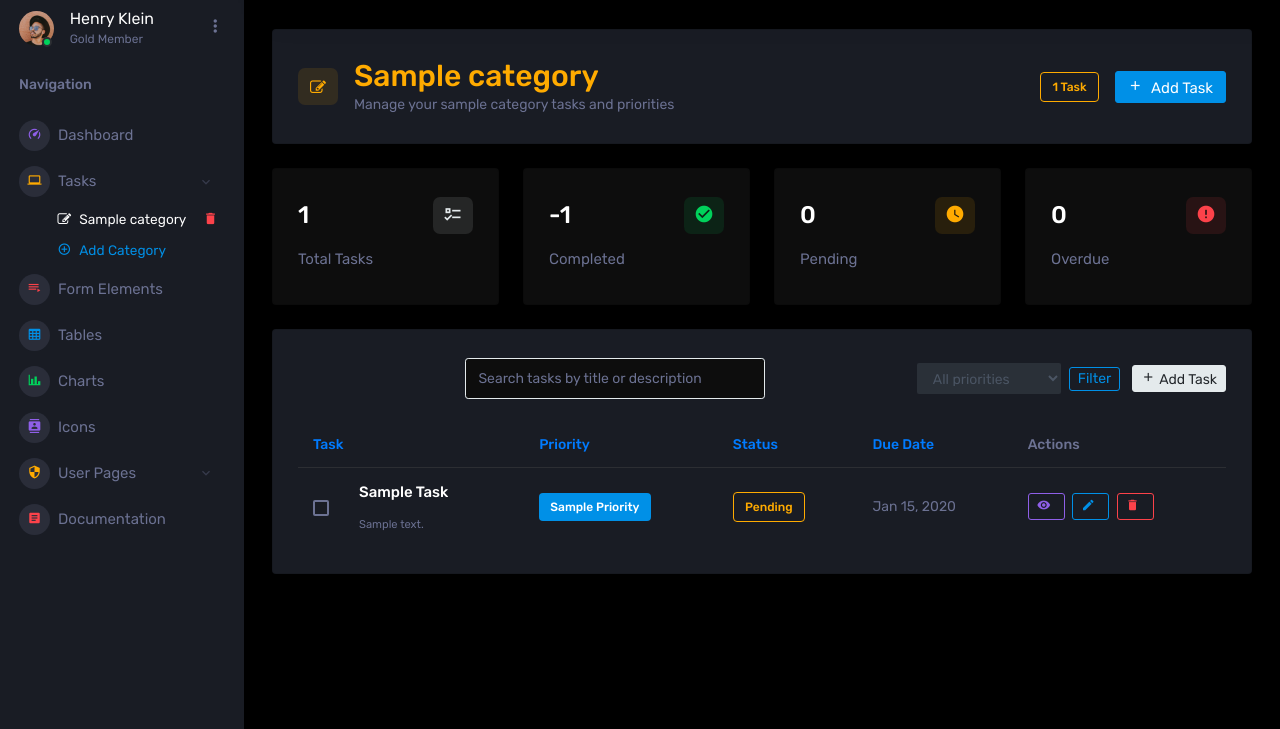
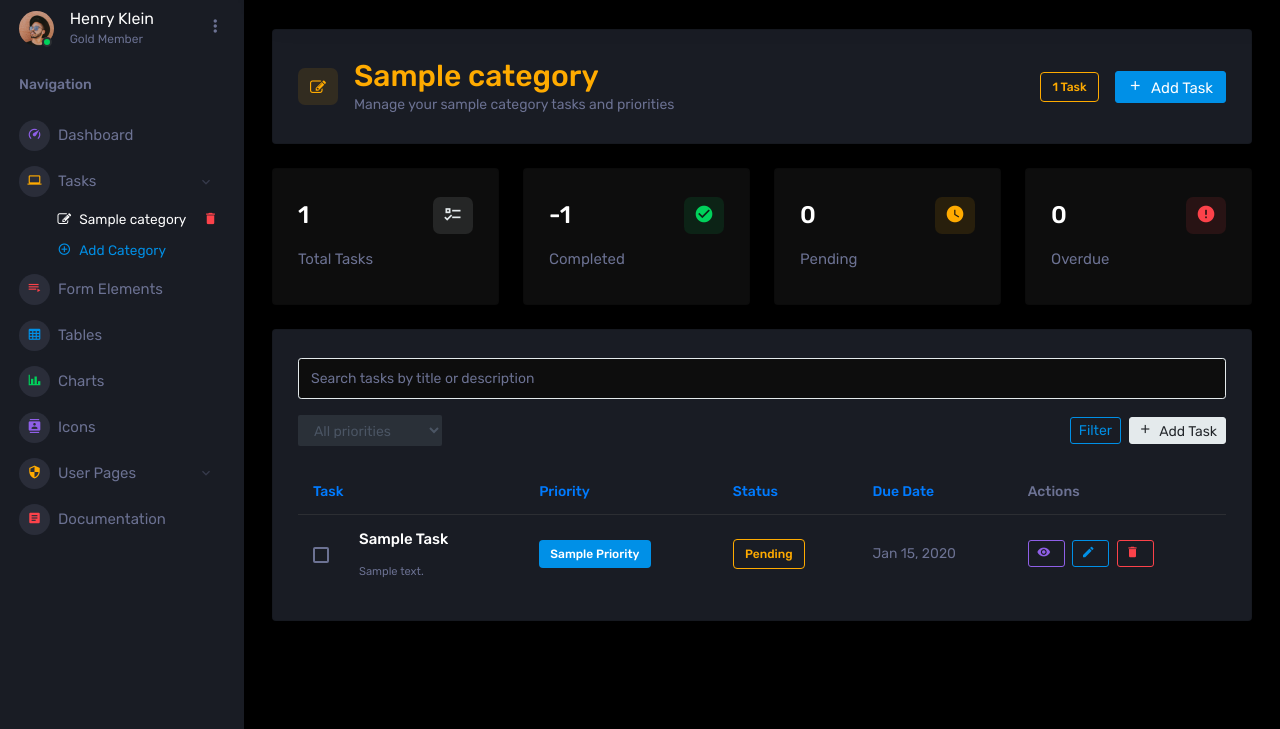
Before and after one commit to Ritvent/hangarin, a Django app: page /task/category/1/ in a window 1280 px wide. Shown: the part 71-800 px from the top of the page. Run offline with Django 5.2, Linux system fonts and the light colour scheme; tables that the repository leaves empty hold one stand-in row (values such as "Sample post"); some libraries are stand-ins or nearby versions.

Commit message:
edit form

```diff
--- a/projectsite/templates/category_tasks.html
+++ b/projectsite/templates/category_tasks.html
@@ -9,8 +9,8 @@
   <div class="col-12 grid-margin stretch-card">
     <div class="card">
       <div class="card-body">
-        <div class="d-flex align-items-center justify-content-between">
-          <div class="d-flex align-items-center">
+        <div class="d-flex flex-column flex-md-row align-items-start align-items-md-center justify-content-between">
+          <div class="d-flex align-items-center mb-3 mb-md-0">
             <div class="icon icon-box-warning mr-3">
               <span class="fa fa-pencil-square-o"></span>
             </div>
@@ -24,7 +24,9 @@
               {{ tasks.count }} Task{{ tasks.count|pluralize }}
             </div>
             <a href="{% url 'task_create' %}?category={{ category_pk }}" class="btn btn-primary">
-                <i class="mdi mdi-plus"></i> {{ labels.add_task|default:'Add Task' }}
+              <i class="mdi mdi-plus"></i>
+              <span class="d-none d-sm-inline">{{ labels.add_task|default:'Add Task' }}</span>
+              <span class="d-inline d-sm-none">Add</span>
             </a>
           </div>
         </div>
@@ -34,8 +36,8 @@
 </div>
 
 <!-- Task Statistics -->
-<div class="row g-3">
-  <div class="col-6 col-md-3 grid-margin stretch-card">
+<div class="row">
+  <div class="col-6 col-md-3 mb-3 mb-md-4">
     <div class="card bg-dark text-light">
       <div class="card-body d-flex flex-column align-items-start justify-content-between">
         <div class="d-flex w-100 justify-content-between align-items-center">
@@ -49,7 +51,7 @@
     </div>
   </div>
 
-  <div class="col-6 col-md-3 grid-margin stretch-card">
+  <div class="col-6 col-md-3 mb-3 mb-md-4">
     <div class="card bg-dark text-light">
       <div class="card-body d-flex flex-column align-items-start justify-content-between">
         <div class="d-flex w-100 justify-content-between align-items-center">
@@ -63,7 +65,7 @@
     </div>
   </div>
 
-  <div class="col-6 col-md-3 grid-margin stretch-card">
+  <div class="col-6 col-md-3 mb-3 mb-md-4">
     <div class="card bg-dark text-light">
       <div class="card-body d-flex flex-column align-items-start justify-content-between">
         <div class="d-flex w-100 justify-content-between align-items-center">
@@ -77,7 +79,7 @@
     </div>
   </div>
 
-  <div class="col-6 col-md-3 grid-margin stretch-card">
+  <div class="col-6 col-md-3 mb-3 mb-md-4">
     <div class="card bg-dark text-light">
       <div class="card-body d-flex flex-column align-items-start justify-content-between">
         <div class="d-flex w-100 justify-content-between align-items-center">
@@ -97,10 +99,9 @@
   <div class="col-12 grid-margin stretch-card">
     <div class="card">
       <div class="card-body">
-        <div class="d-flex align-items-center justify-content-between mb-4">
-          <h4 class="card-title mb-0"></h4>
-          <!-- Search bar -->
-          <div class="ml-3 flex-grow-1" style="max-width: 300px;">
+        <div class="mb-4">
+          <!-- Search bar - full width on mobile -->
+          <div class="mb-3">
             <div class="input-group input-group-sm">
               <input
                 id="taskSearch"
@@ -110,8 +111,11 @@
                 aria-label="Search tasks">
             </div>
           </div>
-          <div class="d-flex align-items-center">
-            <form method="get" class="mr-2">
+
+          <!-- Filters - wrap on mobile -->
+          <div class="d-flex flex-column flex-sm-row align-items-stretch align-items-sm-center justify-content-between">
+            <div class="mb-2 mb-sm-0">
+              <form method="get" class="d-inline-block">
                 <div class="form-group mb-0">
                   <select name="priority" onchange="this.form.submit()" class="form-control form-control-sm">
                     <option value="">All priorities</option>
@@ -121,10 +125,13 @@
                   </select>
                 </div>
               </form>
-            <div>
+            </div>
+            <div class="d-flex">
               <button class="btn btn-outline-primary btn-sm mr-2">Filter</button>
               <a href="{% url 'task_create' %}?category={{ category_pk }}" class="btn btn-{{ category_color }} btn-sm">
-              <i class="mdi mdi-plus mr-1"></i>{{ labels.add_task|default:'Add Task' }}
+                <i class="mdi mdi-plus mr-1"></i>
+                <span class="d-none d-sm-inline">{{ labels.add_task|default:'Add Task' }}</span>
+                <span class="d-inline d-sm-none">Add</span>
               </a>
             </div>
           </div>
@@ -245,7 +252,7 @@
                   <div class="card bg-dark text-light border border-mobile-{{ category_color }}">
                     <div class="card-body">
                       <div class="d-flex justify-content-between align-items-start mb-2">
-                        <h6 class="mb-0 {% if task.status == 'Completed' %}text-decoration-line-through{% endif %}">
+                        <h6 class="mb-0 flex-grow-1 mr-2 {% if task.status == 'Completed' %}text-decoration-line-through{% endif %}">
                           {{ task.title }}
                         </h6>
                         <span class="badge
@@ -265,8 +272,8 @@
                         </span>
                       </div>
                       <p class="small text-muted mb-2">{{ task.description|truncatechars:80 }}</p>
-                      <div class="d-flex justify-content-between align-items-center">
-                        <span class="small text-muted">Due: {{ task.deadline|date:"M d, Y" }}</span>
+                      <div class="d-flex justify-content-between align-items-center flex-wrap">
+                        <span class="small text-muted mb-2 mb-sm-0">Due: {{ task.deadline|date:"M d, Y" }}</span>
                         <div>
                           <a href="{% url 'task_detail' task.pk %}" class="btn btn-outline-info btn-sm mr-1"><i class="mdi mdi-eye"></i></a>
                           <a href="{% url 'task_edit' task.pk %}" class="btn btn-outline-primary btn-sm mr-1"><i class="mdi mdi-pencil"></i></a>
@@ -308,6 +315,21 @@
 
     .task-card .card {
       border-width: 2px !important;
+    }
+  }
+
+  @media (max-width: 575px) {
+    .btn-sm {
+      padding: 0.25rem 0.5rem;
+      font-size: 0.875rem;
+    }
+
+    .card-title {
+      font-size: 0.95rem;
+    }
+
+    h2 {
+      font-size: 1.5rem;
     }
   }
 </style>
```
Also changed, not shown: projectsite/templates/includes/form.html (+5 -5 lines). Lines whose indentation alone changed are shown as unchanged.
